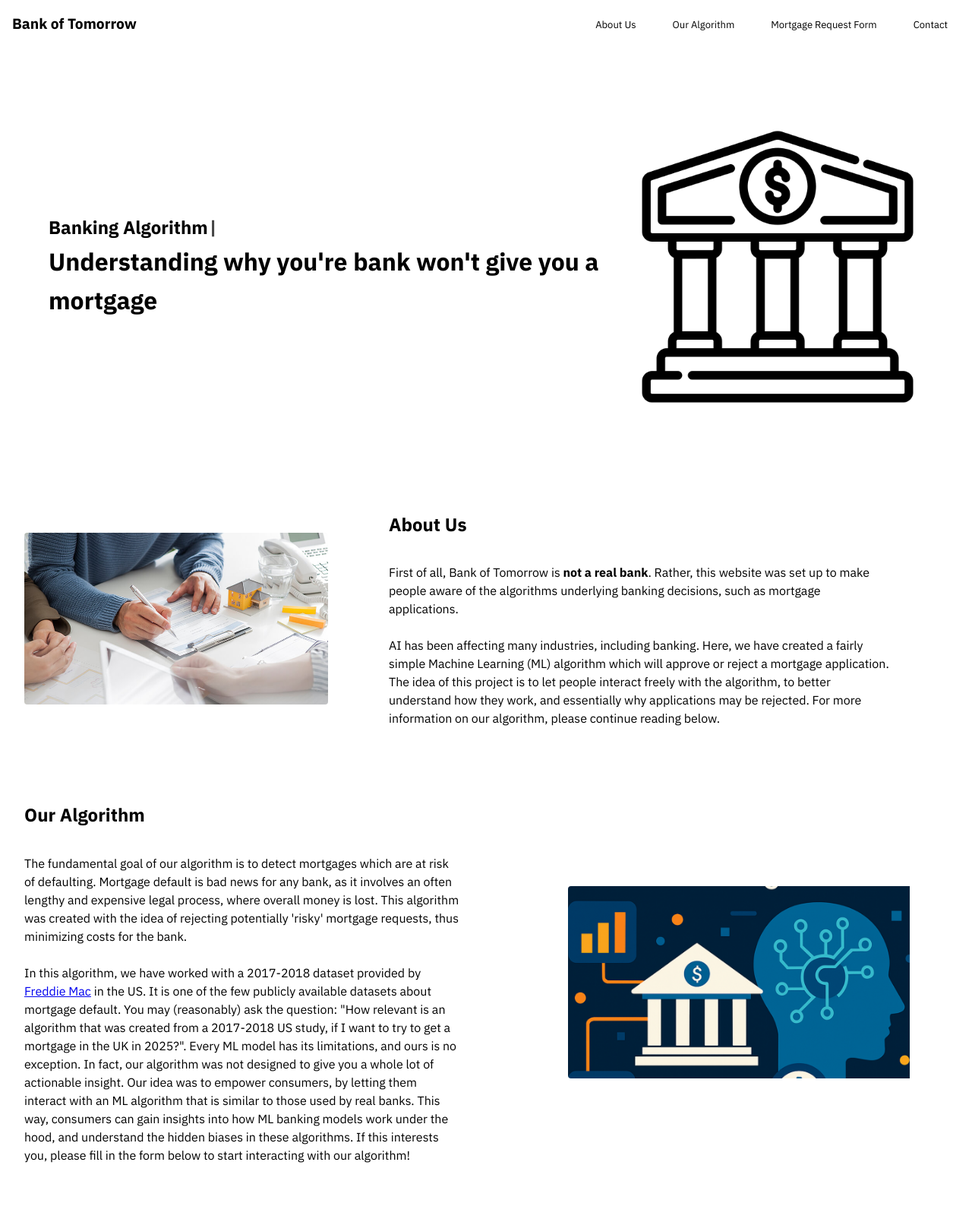
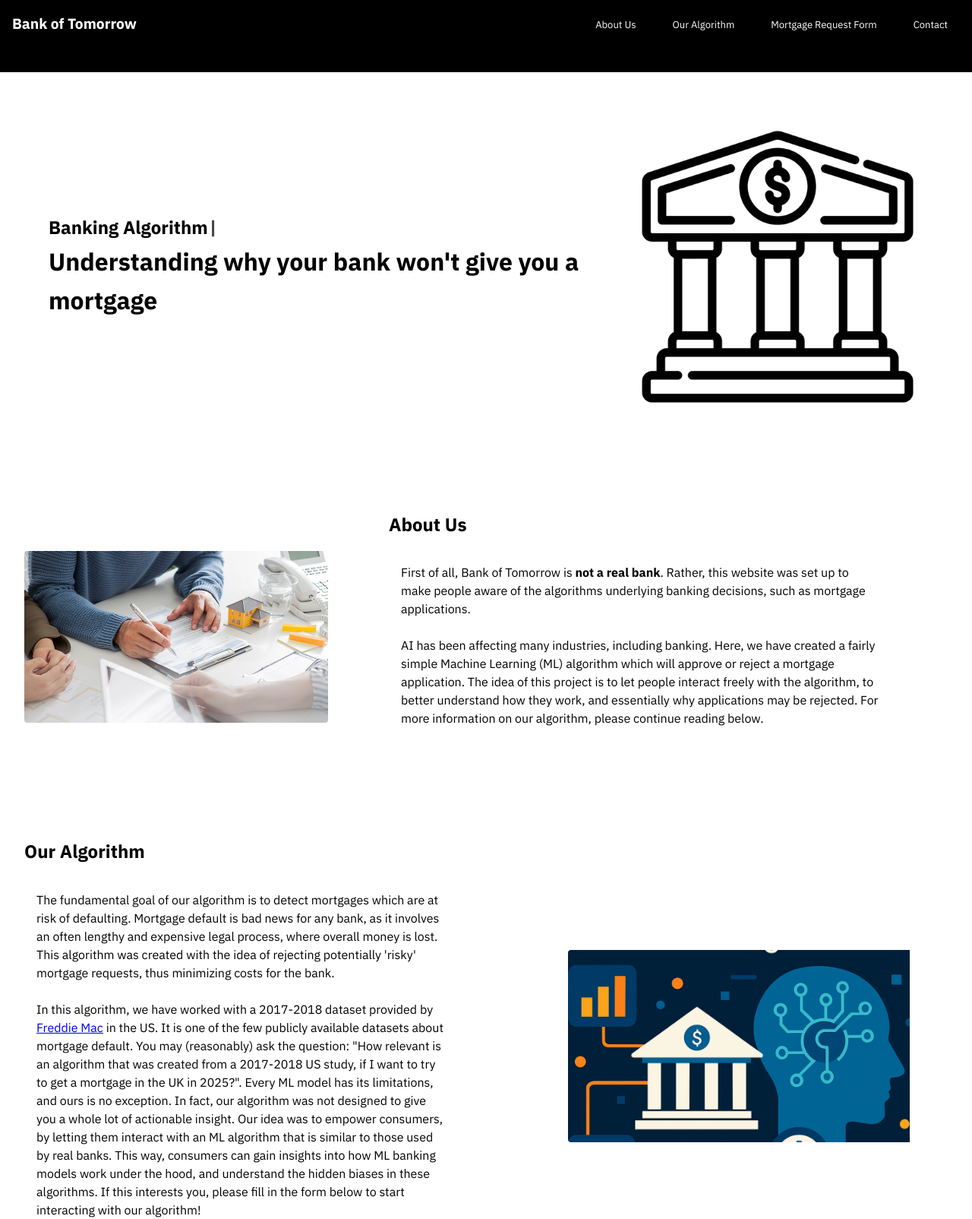
Before and after one commit to alexkneale/default-risk, a website built with Vite: page front-end/index.html in a window 1280 px wide. Shown: the top 1604 px of the page at 76% size. Built offline with nearby package versions, Linux system fonts and the light colour scheme.

Commit message:
homescreen styling adjustments

```diff
--- a/front-end/index.html
+++ b/front-end/index.html
@@ -55,7 +55,7 @@
                         Banking Algorithms, Uncovered.
                     </h2>
                     <h1 class="hdr__writing--large">
-                        Understanding why you're bank won't give you a mortgage
+                        Understanding why your bank won't give you a mortgage
                     </h1>
                 </div>
                 <img class="hdr__img" src="./images/bank.png" alt="" />
--- a/front-end/src/styles/style.scss
+++ b/front-end/src/styles/style.scss
@@ -56,7 +56,7 @@ body {
 
 .navbar__content {
     // nav with white background, covering whole of top
-    background-color: white;
+    background-color: black;
     width: 100%;
 }
 
@@ -82,7 +82,7 @@ body {
     // set font size to small, to avoid potential overflow
     font-size: small;
     text-decoration: none;
-    color: black;
+    color: white;
 
     // settings when hovering
     cursor: pointer;
@@ -96,8 +96,8 @@ body {
 
     // invert colours when hovering
     &:hover {
-        background-color: black;
-        color: white;
+        background-color: white;
+        color: black;
     }
 }
 
@@ -147,9 +147,13 @@ main {
     }
     // container settings
     &__content {
+        gap: 5rem; // space between image and paragraph
+        margin: 0 auto;
+        padding: 3rem 1rem;
         // paragraph and profile photo settings
         &--paragraph {
             text-align: center;
+            padding: 3rem 1rem;
         }
 
         &--img {
@@ -174,9 +178,13 @@ main {
     }
     // container settings
     &__content {
+        gap: 5rem; // space between image and paragraph
+        margin: 0 auto;
+        padding: 3rem 1rem;
         // paragraph and profile photo settings
         &--paragraph {
             text-align: center;
+            padding: 3rem 1rem;
         }
 
         &--img {
@@ -463,14 +471,14 @@ button[type="submit"] {
         @include mixins.flexbox(row, space-between, center);
 
         padding: 1rem;
-        background-color: white;
+        background-color: black;
         width: 100%;
         padding-bottom: 3rem;
 
         // let site name appear on far right for desktop mode
         &__sitename {
             display: block;
-            color: black;
+            color: white;
             font-weight: bold;
             font-size: 1.2rem;
         }
@@ -490,16 +498,16 @@ button[type="submit"] {
                 li a {
                     font-size: small;
                     text-decoration: none;
-                    color: black;
+                    color: white;
                     cursor: pointer;
                     transition: all 0.2s ease;
                     padding: 1rem 1rem;
                     border-radius: 8px;
 
                     &:hover {
-                        background-color: black;
-                        color: white;
-                        border: 2px solid white;
+                        background-color: white;
+                        color: black;
+                        border: 2px solid black;
                     }
                 }
             }
```
Also changed, not shown: front-end/pass.html (+5 -2 lines).
